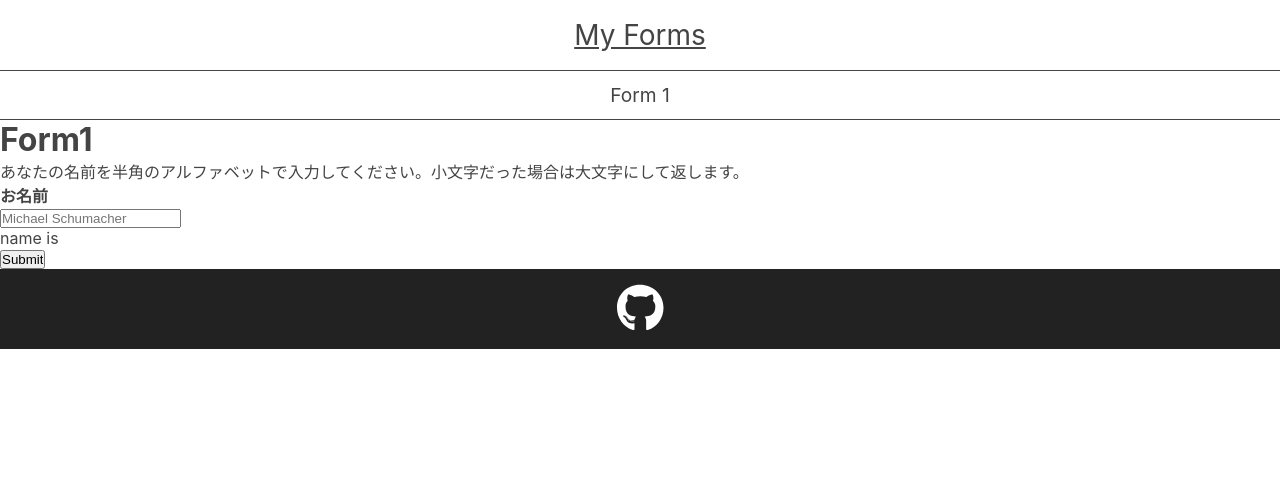
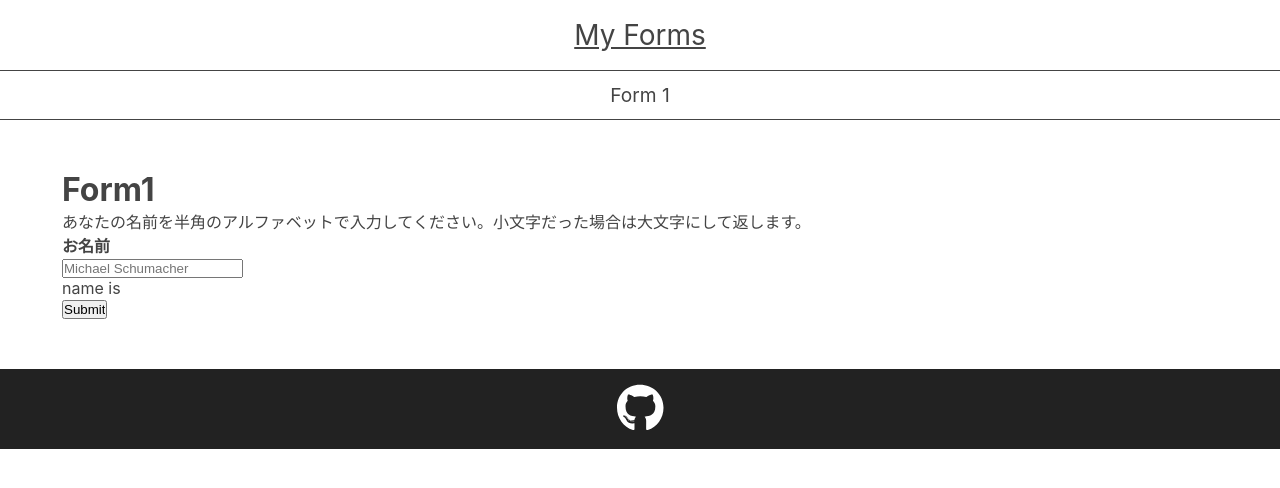
Before and after one commit to kento-yoshidu/myforms_frontend, a Next.js app: page /form1 in a window 1280 px wide. Shown: the top 488 px of the page. Built offline with nearby package versions, Linux system fonts and the light colour scheme.

Commit message:
✨ Create Container Component

```diff
--- /dev/null
+++ b/components/container.tsx
@@ -0,0 +1,10 @@
+import { ReactNode } from "react"
+import styles from "styles/container.module.css"
+
+export default function Container({ children, large = false }: { children: ReactNode, large?: boolean }) {
+  return (
+    <div className={large ? styles.large : styles.default}>
+      {children}
+    </div>
+  )
+}
--- a/pages/form1/index.tsx
+++ b/pages/form1/index.tsx
@@ -1,4 +1,5 @@
 import React, { useState } from "react"
+import Container from "../../components/container"
 import Header from "../../components/header"
 import PageTitle from "../../components/pageTitle"
 
@@ -50,6 +51,7 @@ const Form1 = () => {
 
       <PageTitle pageTitle="Form 1" />
 
+      <Container>
         <h1 data-testid="page-title">Form1</h1>
 
         <p>あなたの名前を半角のアルファベットで入力してください。小文字だった場合は大文字にして返します。</p>
@@ -84,6 +86,7 @@ const Form1 = () => {
         {data && (
           <p>あなたの名前を大文字に変換しました！ {data}</p>
         )}
+      </Container>
     </>
   )
 }
--- a/pages/index.tsx
+++ b/pages/index.tsx
@@ -1,6 +1,7 @@
 import type { NextPage } from 'next'
 import Head from 'next/head'
 import Link from 'next/link'
+import Container from '../components/container'
 import Header from '../components/header'
 import styles from '../styles/style.module.css'
 
@@ -13,9 +14,9 @@ const Home: NextPage = () => {
 
       <Header isTop />
 
-      <main className={styles.main}>
+      <Container>
         <Link href="/form1">Form1</Link>
-      </main>
+      </Container>
     </div>
   )
 }
--- /dev/null
+++ b/styles/container.module.css
@@ -0,0 +1,10 @@
+.default {
+  width: 92%;
+  max-width: var(--max-width);
+  margin: 50px auto;
+}
+
+.large {
+  composes: default;
+  max-width: 1280px;
+}
--- a/styles/globals.css
+++ b/styles/globals.css
@@ -26,3 +26,8 @@ html {
 body {
   color: #444;
 }
+
+:root {
+
+  --max-width: 1156px;
+}
```
Lines whose indentation alone changed are shown as unchanged.
